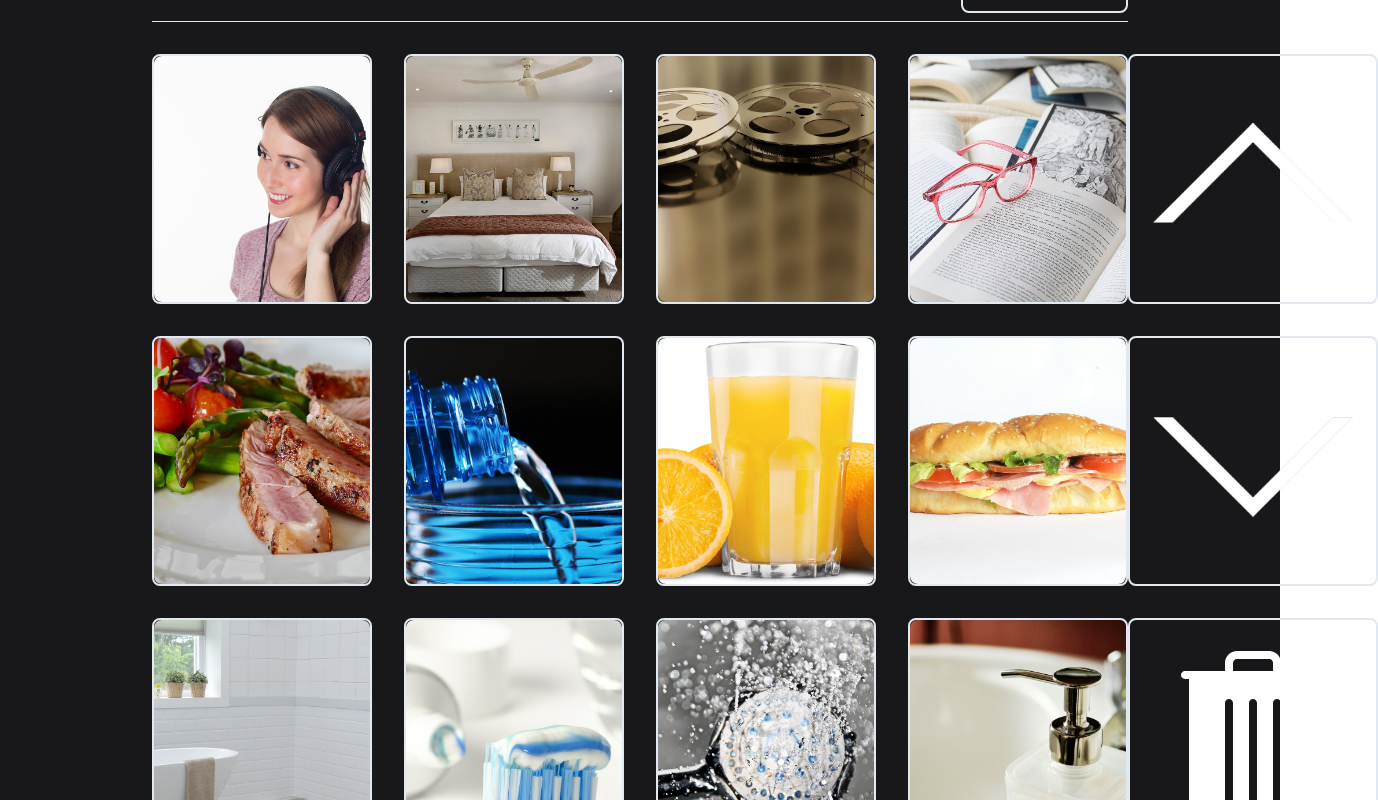
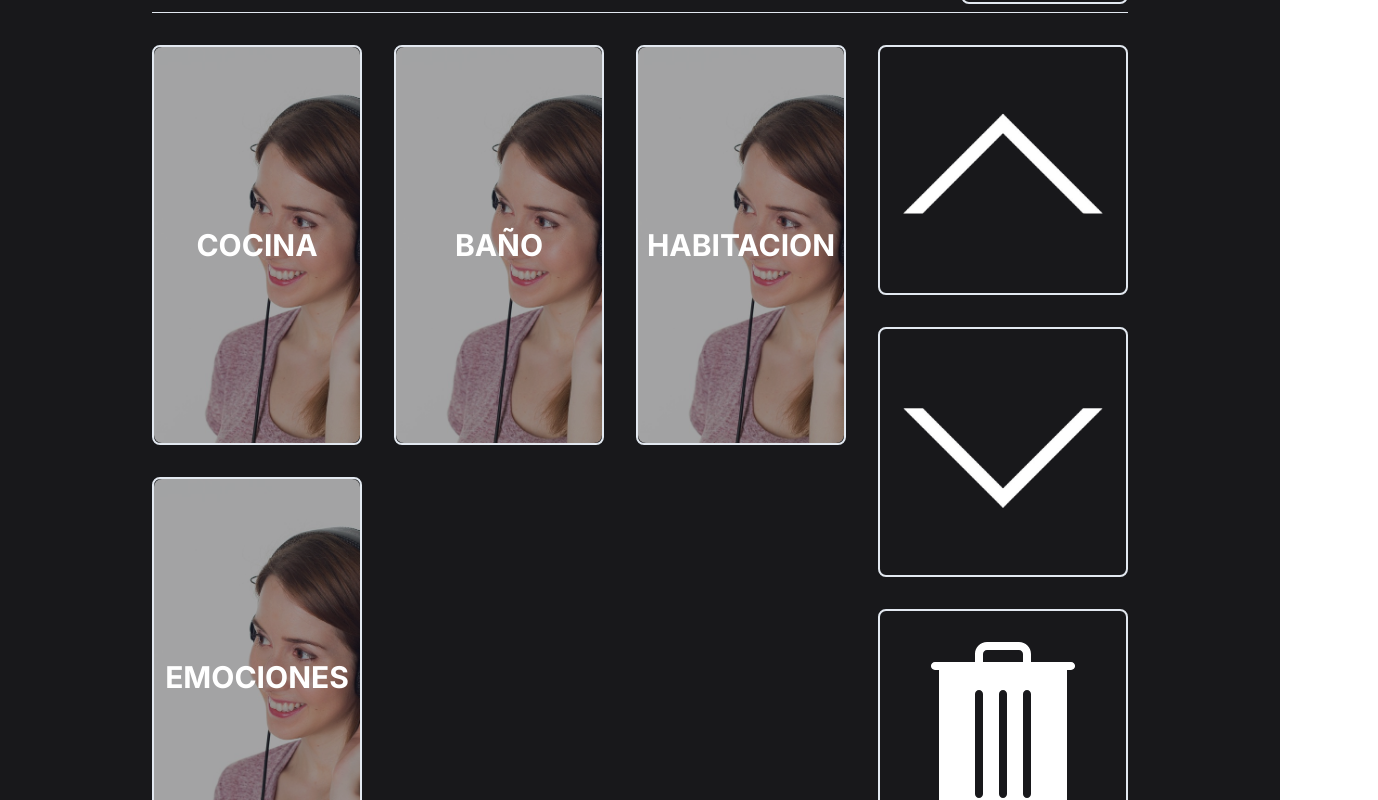
Before and after one commit to camilarojasfritz/neufitech, a Next.js app: page /senal-comunicacion in a window 1280 px wide. Shown: the top 800 px of the page, 1378 px wide, since content can reach past the window. Built offline with nearby package versions, Linux system fonts and the light colour scheme.

Commit message:
work in categories

```diff
--- a/src/components/ButtonAnimation.tsx
+++ b/src/components/ButtonAnimation.tsx
@@ -44,13 +44,11 @@ const ButtonAnimation = ({ text, propClass, navigation, imagen, color, speakText
         state && state()
         if (speakText) {
           if (window.electron) {
-            // Llama a la función expuesta desde el preload script
             window.electron.speak(speakText);
           } else {
             console.log(window)
-            const say = require('offline-tts');
+            const say = require('offline-tts')
             say(speakText, 1, 1, 1, 1);
-            ; // Aquí podrías usar un fallback para el navegador si es necesario
           }
         }
         navigation != null && navigate.push(navigation)
--- a/src/components/señal-comunicacion/Categories.tsx
+++ b/src/components/señal-comunicacion/Categories.tsx
@@ -15,6 +15,7 @@ import flechaArriba from "../../../public/flechaArriba.png";
 import flechaAbajo from "../../../public/flechaAbajo.png";
 import eliminar from "../../../public/eliminar.svg";
 import ButtonAnimation from "../ButtonAnimation";
+import { mockCategories } from "./mockArray";
 
 const Categories = () => {
     return (
@@ -24,126 +25,27 @@ const Categories = () => {
                     <div className="flex flex-col w-full gap-2">
                         <div className="flex flex-row justify-between items-center w-full">
                             <h3 className="font-semibold text-3xl w-full text-start">CATEGORIAS</h3>
-                            <ButtonAnimation text="VOLVER" navigation="/" propClass="w-[200px] h-[80px]" />
+                            <ButtonAnimation speakText="Volver" text="VOLVER" navigation="/" propClass="w-[200px] h-[80px]" />
                         </div>
                         <hr className="bg-white w-full h-[0.5]" />
                     </div>
-                    <div className="flex flex-row justify-between w-full h-full">
+                    <div className="flex flex-row justify-between gap-8 w-full h-full">
                         <div className="w-full h-full flex flex-col gap-8">
                             <div className="flex flex-row justify-start gap-8 items-center relative">
-                                {/* <button className="w-[250px] h-[250px]">
-                            QUIERO ESCUCHAR MUSICA
-                            <Image
-                                src={escucharMusica}
-                                className="flex object-contain w-full"
-                                alt="escucharMusica"
-                            />
-                            </button> */}
-                                <ButtonAnimation propClass="w-[250px] h-[250px]" imagen={{ src: escucharMusica, width: 250, height: 250, add: "h-full" }} />
-                                {/* <button className="w-[250px] h-[250px]">
-                            QUIERO DESCANSAR
-                            <Image
-                                src={descansar}
-                                className="flex object-contain w-full"
-                                alt="descansar"
-                            />
-                            </button> */}
-                                <ButtonAnimation propClass="w-[250px] h-[250px]" imagen={{ src: descansar, width: 250, height: 250, add: "h-full" }} />
-                                {/* <button className="w-[250px] h-[250px]">
-                            QUIERO MIRAR UNA PELICULA
-                            <Image
-                                src={pelicula}
-                                className="flex object-contain w-full"
-                                alt="pelicula"
-                            />
-                            </button> */}
-                                <ButtonAnimation propClass="w-[250px] h-[250px]" imagen={{ src: pelicula, width: 250, height: 250, add: "h-full" }} />
-                                {/* <button className="w-[250px] h-[250px]">
-                            QUIERO LEER
-                            <Image
-                                src={leer}
-                                className="flex object-contain w-full"
-                                alt="leer"
-                            />
-                            </button> */}
-                                <ButtonAnimation propClass="w-[250px] h-[250px]" imagen={{ src: leer, width: 250, height: 250, add: "h-full" }} />
-
-                            </div>
-                            <div className="flex flex-row justify-start gap-8 items-center relative">
-                                {/* <button className="w-[250px] h-[250px]">
-                            QUIERO COMER
-                            <Image
-                                src={comer}
-                                className="flex object-contain w-full"
-                                alt="comer"
-                            />
-                            </button> */}
-                                <ButtonAnimation propClass="w-[250px] h-[250px]" imagen={{ src: comer, width: 250, height: 250, add: "h-full" }} />
-                                {/* <button className="w-[250px] h-[250px]">
-                            QUIERO TOMAR AGUA
-                            <Image
-                                src={beberAgua}
-                                className="flex object-contain w-full"
-                                alt="BeberAgua"
-                            />
-                            </button> */}
-                                <ButtonAnimation propClass="w-[250px] h-[250px]" imagen={{ src: beberAgua, width: 250, height: 250, add: "h-full" }} />
-                                {/* <button className="w-[250px] h-[250px]">
-                            QUIERO TOMAR JUGO
-                            <Image
-                                src={beberJugo}
-                                className="flex object-contain w-full"
-                                alt="BeberJugo"
-                            />
-                            </button> */}
-                                <ButtonAnimation propClass="w-[250px] h-[250px]" imagen={{ src: beberJugo, width: 250, height: 250, add: "h-full" }} />
-                                {/* <button className="w-[250px] h-[250px]">
-                            QUIERO COMER UN SANDWICH
-                            <Image
-                                src={sandwich}
-                                className="flex object-contain w-full"
-                                alt="Sandwich"
-                            />
-                            </button> */}
-                                <ButtonAnimation propClass="w-[250px] h-[250px]" imagen={{ src: sandwich, width: 250, height: 250, add: "h-full" }} />
-                            </div>
-                            <div className="flex flex-row justify-start gap-8 items-center relative">
-                                {/* <button className="w-[250px] h-[250px]">
-                            QUIERO IR AL BAÑO
-                            <Image
-                                src={bano}
-                                className="flex object-contain w-full"
-                                alt="bano"
-                            />
-                            </button> */}
-                                <ButtonAnimation propClass="w-[250px] h-[250px]" imagen={{ src: bano, width: 250, height: 250, add: "h-full" }} />
-                                {/* <button className="w-[250px] h-[250px]">
-                            QUIERO CEPILLARME LOS DIENTES
-                            <Image
-                                src={cepillarDientes}
-                                className="flex object-contain w-full"
-                                alt="cepillarDientes"
-                            />
-                            </button> */}
-                                <ButtonAnimation propClass="w-[250px] h-[250px]" imagen={{ src: cepillarDientes, width: 250, height: 250, add: "h-full" }} />
-                                {/* <button className="w-[250px] h-[250px]">
-                            QUIERO BAÑARME
-                            <Image
-                                src={banarse}
-                                className="flex object-contain w-full"
-                                alt="banarse"
-                            />
-                            </button> */}
-                                <ButtonAnimation propClass="w-[250px] h-[250px]" imagen={{ src: banarse, width: 250, height: 250, add: "h-full" }} />
-                                {/* <button className="w-[250px] h-[250px]">
-                            QUIERO LAVARME LAS MANOS
-                            <Image
-                                src={lavarManos}
-                                className="flex object-contain w-full"
-                                alt="lavarManos+"
-                            />
-                            </button> */}
-                                <ButtonAnimation propClass="w-[250px] h-[250px]" imagen={{ src: lavarManos, width: 250, height: 250, add: "h-full" }} />
+                                <div className="grid grid-cols-1 sm:grid-cols-2 lg:grid-cols-3 gap-8 w-full">
+                                    {Object.entries(mockCategories).map(([i, actions]) => (
+                                        <ButtonAnimation
+                                            propClass="w-full h-[400px] flex items-center justify-center"
+                                            innerText={`${Object.keys(actions)[0]}`}
+                                            imagen={{
+                                                src: escucharMusica,
+                                                width: 400,
+                                                height: 400,
+                                                add: "h-full w-full object-cover"
+                                            }}
+                                        />
+                                    ))}
+                                </div>
                             </div>
                         </div>
                         <div className="flex gap-8 flex-col">
```
Also changed, not shown: src/components/señal-comunicacion/Activities.tsx (+14 -15 lines), src/components/señal-comunicacion/mockArray.tsx (line endings or trailing spaces).
